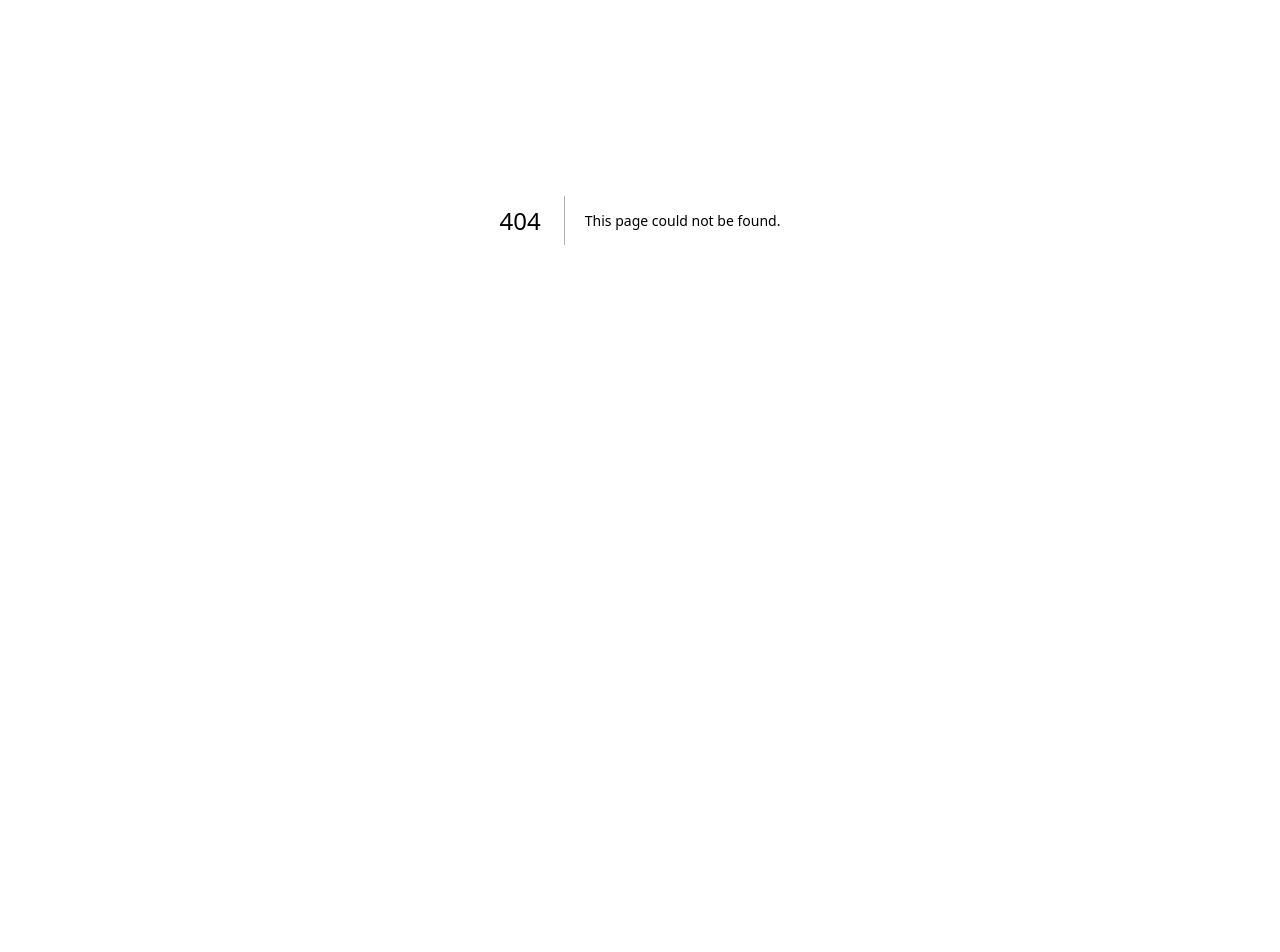
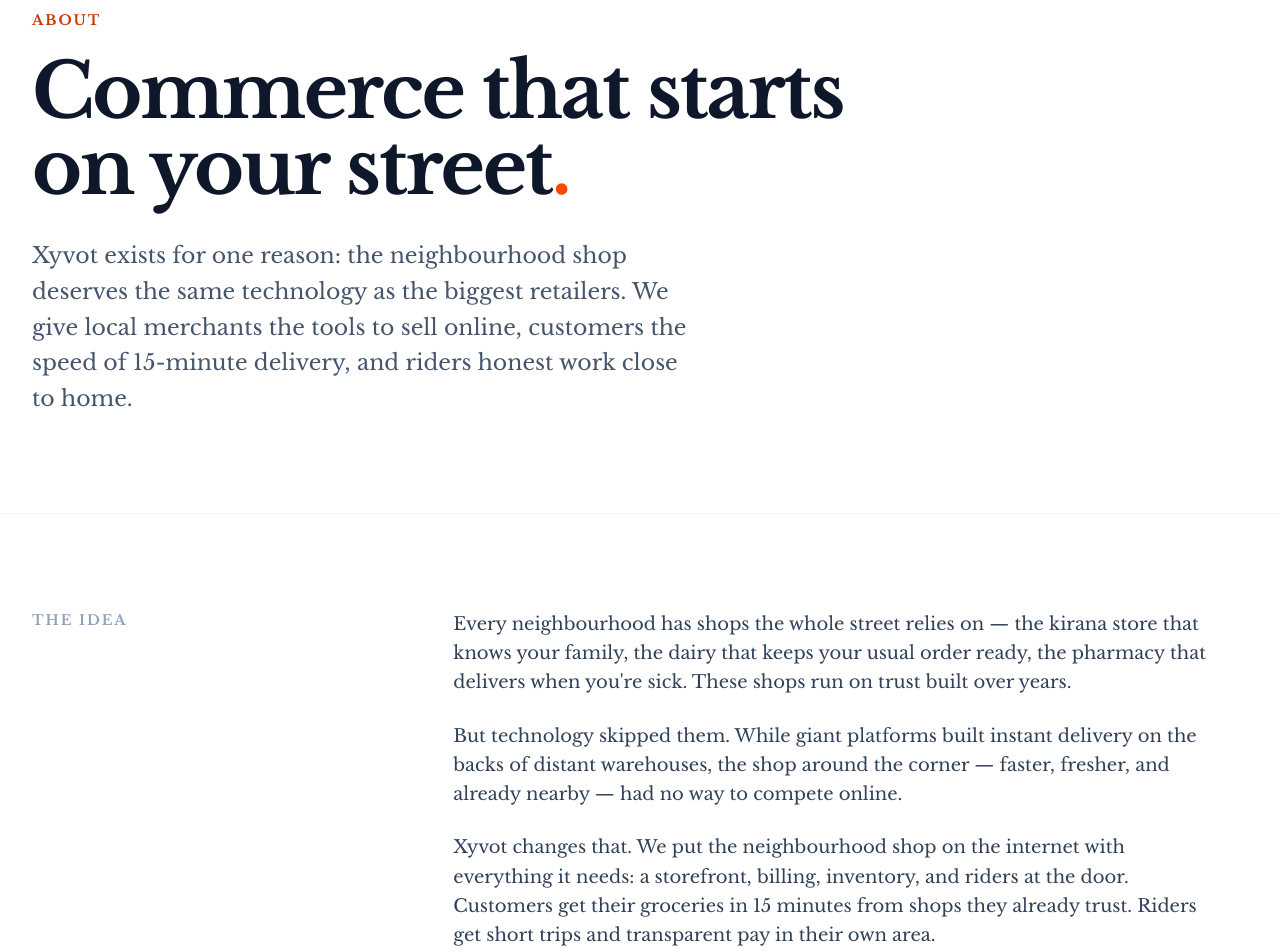
Before and after one commit to bmistri321/xyvot-site, a Next.js app: page /about in a window 1280 px wide. Before the commit this address had no page. Shown: the part 180-1132 px from the top of the page. Before the commit the page ends 800 px from the top, so only its background shows below. Built offline with nearby package versions, Linux system fonts and the light colour scheme.

Commit message:
Add About page with story, principles, and platform overview; link in nav/footer; update sitemap

```diff
--- /dev/null
+++ b/src/app/about/page.js
@@ -0,0 +1,177 @@
+import Link from "next/link";
+
+const SHOP_URL = "https://shop.xyvot.com";
+const BUSINESS_URL = "https://business.xyvot.com";
+
+export const metadata = {
+  title: "About Xyvot — Instant Commerce for Local Businesses",
+  description:
+    "Xyvot is building instant commerce for neighbourhoods: 15-minute grocery delivery for customers, a complete online platform for local shops, and honest delivery work for riders.",
+  alternates: { canonical: "https://www.xyvot.com/about" },
+};
+
+export default function About() {
+  return (
+    <main className="bg-white text-slate-900 antialiased">
+      {/* ============ HERO ============ */}
+      <section className="pt-[150px] sm:pt-[190px] pb-16 sm:pb-24">
+        <div className="max-w-7xl mx-auto px-6 lg:px-8">
+          <p className="text-sm font-bold uppercase tracking-[0.14em] text-orange-700">
+            About
+          </p>
+          <h1 className="mt-6 text-[44px] sm:text-[64px] lg:text-[76px] font-black tracking-[-0.03em] leading-[1.0] max-w-4xl">
+            Commerce that starts on your street<span className="text-orange-600">.</span>
+          </h1>
+          <p className="mt-8 text-xl sm:text-[22px] text-slate-600 leading-relaxed max-w-2xl">
+            Xyvot exists for one reason: the neighbourhood shop deserves the
+            same technology as the biggest retailers. We give local merchants
+            the tools to sell online, customers the speed of 15-minute
+            delivery, and riders honest work close to home.
+          </p>
+        </div>
+      </section>
+
+      {/* ============ STORY ============ */}
+      <section className="py-16 sm:py-24 border-t border-slate-100">
+        <div className="max-w-7xl mx-auto px-6 lg:px-8 grid lg:grid-cols-12 gap-12">
+          <div className="lg:col-span-4">
+            <h2 className="text-sm font-bold uppercase tracking-[0.14em] text-slate-400">
+              The idea
+            </h2>
+          </div>
+          <div className="lg:col-span-8 space-y-6 text-lg text-slate-700 leading-relaxed max-w-3xl">
+            <p>
+              Every neighbourhood has shops the whole street relies on — the
+              kirana store that knows your family, the dairy that keeps your
+              usual order ready, the pharmacy that delivers when you're sick.
+              These shops run on trust built over years.
+            </p>
+            <p>
+              But technology skipped them. While giant platforms built
+              instant delivery on the backs of distant warehouses, the shop
+              around the corner — faster, fresher, and already nearby — had
+              no way to compete online.
+            </p>
+            <p>
+              Xyvot changes that. We put the neighbourhood shop on the
+              internet with everything it needs: a storefront, billing,
+              inventory, and riders at the door. Customers get their
+              groceries in 15 minutes from shops they already trust. Riders
+              get short trips and transparent pay in their own area.
+            </p>
+            <p className="text-slate-950 font-bold text-xl">
+              Nobody should have to choose between supporting local shops and
+              getting modern convenience. With Xyvot, you get both.
+            </p>
+          </div>
+        </div>
+      </section>
+
+      {/* ============ PRINCIPLES (bento) ============ */}
+      <section className="py-16 sm:py-24 bg-slate-50">
+        <div className="max-w-7xl mx-auto px-6 lg:px-8">
+          <h2 className="text-sm font-bold uppercase tracking-[0.14em] text-slate-400">
+            What we believe
+          </h2>
+          <div className="mt-10 grid md:grid-cols-3 gap-5">
+            {[
+              [
+                "Local first",
+                "The neighbourhood shop is the backbone of Indian retail. Technology should strengthen it, not replace it.",
+              ],
+              [
+                "Speed with honesty",
+                "15-minute delivery means nothing without fair prices, real tracking, and secure handoffs. We do both.",
+              ],
+              [
+                "Everyone earns",
+                "Shops keep their margins, riders see transparent payouts, customers pay honest prices. No one gets squeezed.",
+              ],
+            ].map(([title, text]) => (
+              <div
+                key={title}
+                className="rounded-3xl bg-white border border-slate-200 p-9"
+              >
+                <h3 className="text-2xl font-black tracking-tight">{title}</h3>
+                <p className="mt-4 text-slate-600 leading-relaxed">{text}</p>
+              </div>
+            ))}
+          </div>
+        </div>
+      </section>
+
+      {/* ============ WHAT WE DO ============ */}
+      <section className="py-16 sm:py-24">
+        <div className="max-w-7xl mx-auto px-6 lg:px-8">
+          <h2 className="text-sm font-bold uppercase tracking-[0.14em] text-slate-400">
+            What we do
+          </h2>
+          <div className="mt-10 grid md:grid-cols-3 gap-px bg-slate-200 rounded-3xl overflow-hidden border border-slate-200">
+            {[
+              [
+                "For customers",
+                "Groceries and daily essentials from nearby shops, delivered in about 15 minutes. WhatsApp OTP login, live tracking, delivery PIN verification.",
+                SHOP_URL,
+                "Shop groceries",
+              ],
+              [
+                "For businesses",
+                "A complete commerce platform: online storefront, POS billing, GST invoicing, inventory management, and automatic rider dispatch.",
+                BUSINESS_URL,
+                "Open your shop",
+              ],
+              [
+                "For riders",
+                "Nearby orders matched to your location, transparent per-delivery earnings, flexible shifts, weekly payouts. Zero joining fee.",
+                "https://rider.xyvot.com",
+                "Become a rider",
+              ],
+            ].map(([title, text, href, cta]) => (
+              <div key={title} className="bg-white p-9 sm:p-10">
+                <h3 className="text-xl font-black tracking-tight">{title}</h3>
+                <p className="mt-4 text-slate-600 leading-relaxed">{text}</p>
+                <Link
+                  href={href}
+                  className="mt-6 inline-flex items-center gap-2 font-bold text-slate-950 border-b-2 border-orange-600 pb-1 hover:text-orange-700 transition-colors"
+                >
+                  {cta} <span aria-hidden="true">→</span>
+                </Link>
+              </div>
+            ))}
+          </div>
+        </div>
+      </section>
+
+      {/* ============ CTA ============ */}
+      <section className="py-16 sm:py-24">
+        <div className="max-w-7xl mx-auto px-6 lg:px-8">
+          <div className="rounded-[2rem] bg-slate-950 text-white px-8 py-16 sm:p-20 relative overflow-hidden">
+            <div
+              aria-hidden="true"
+              className="absolute -top-32 left-1/4 w-96 h-96 bg-orange-600/20 blur-3xl rounded-full pointer-events-none"
+            />
+            <div className="relative grid lg:grid-cols-2 gap-10 items-center">
+              <h2 className="text-4xl sm:text-[52px] font-black tracking-[-0.02em] leading-[1.05]">
+                Be part of the neighbourhood<span className="text-orange-500">.</span>
+              </h2>
+              <div className="flex flex-col sm:flex-row lg:justify-end gap-4">
+                <Link
+                  href={SHOP_URL}
+                  className="inline-flex justify-center items-center px-8 py-4 font-bold text-slate-950 bg-white rounded-xl hover:bg-orange-100 transition-colors"
+                >
+                  Shop now
+                </Link>
+                <Link
+                  href={BUSINESS_URL}
+                  className="inline-flex justify-center items-center px-8 py-4 font-bold text-white border-2 border-white/40 rounded-xl hover:border-white transition-colors"
+                >
+                  Sell on Xyvot
+                </Link>
+              </div>
+            </div>
+          </div>
+        </div>
+      </section>
+    </main>
+  );
+}
--- a/src/app/page.js
+++ b/src/app/page.js
@@ -54,6 +54,9 @@
             <ScrollLink to="riders" className="hover:text-slate-950 transition-colors">
               Riders
             </ScrollLink>
+            <Link href="/about" className="hover:text-slate-950 transition-colors">
+              About
+            </Link>
             <ScrollLink to="faq" className="hover:text-slate-950 transition-colors">
               FAQ
             </ScrollLink>
@@ -468,6 +471,11 @@
               </h3>
               <ul className="mt-5 space-y-3 text-[15px]">
                 <li>
+                  <Link href="/about" className="text-slate-300 hover:text-white transition-colors">
+                    About
+                  </Link>
+                </li>
+                <li>
                   <ScrollLink to="how-it-works" className="text-slate-300 hover:text-white transition-colors">
                     How it works
                   </ScrollLink>
--- a/src/app/sitemap.js
+++ b/src/app/sitemap.js
@@ -8,5 +8,17 @@
       changeFrequency: "weekly",
       priority: 1,
     },
+    {
+      url: `${baseUrl}/about`,
+      lastModified: now,
+      changeFrequency: "monthly",
+      priority: 0.8,
+    },
+    {
+      url: `${baseUrl}/privacy-policy`,
+      lastModified: now,
+      changeFrequency: "yearly",
+      priority: 0.3,
+    },
   ];
 }
```
